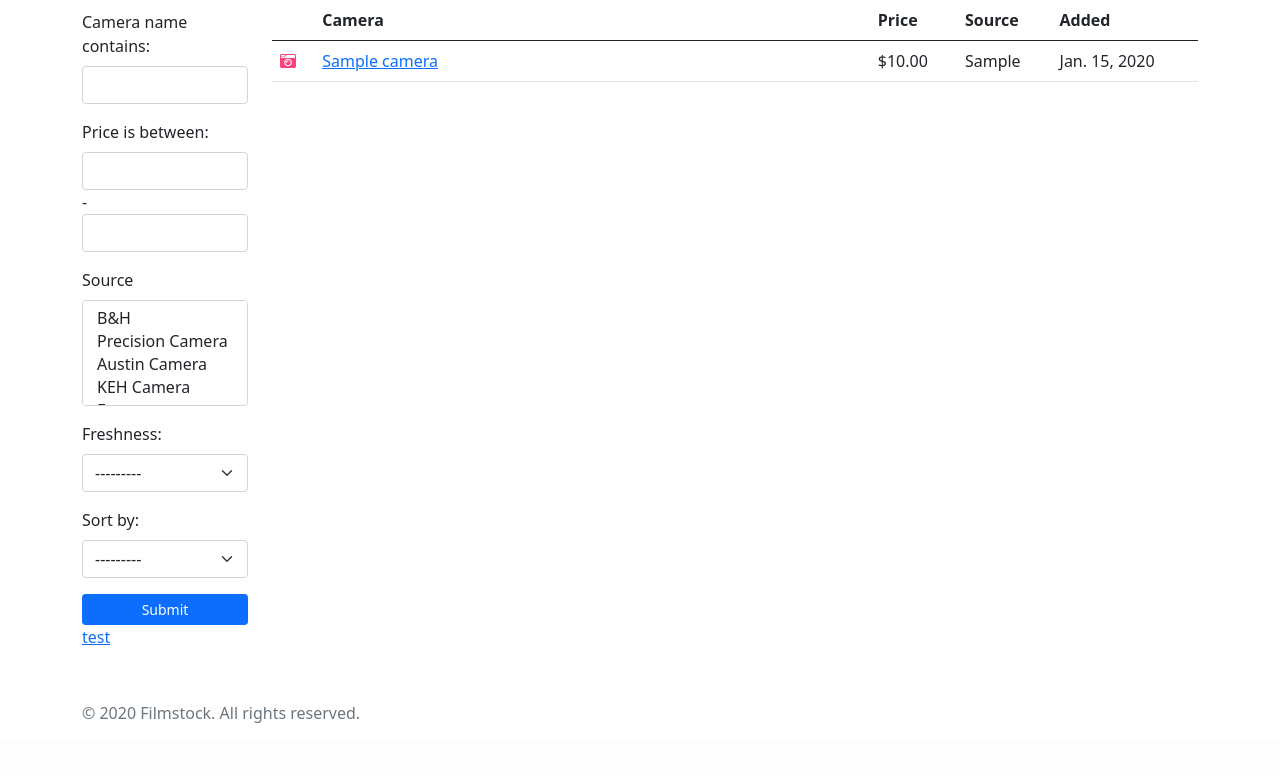
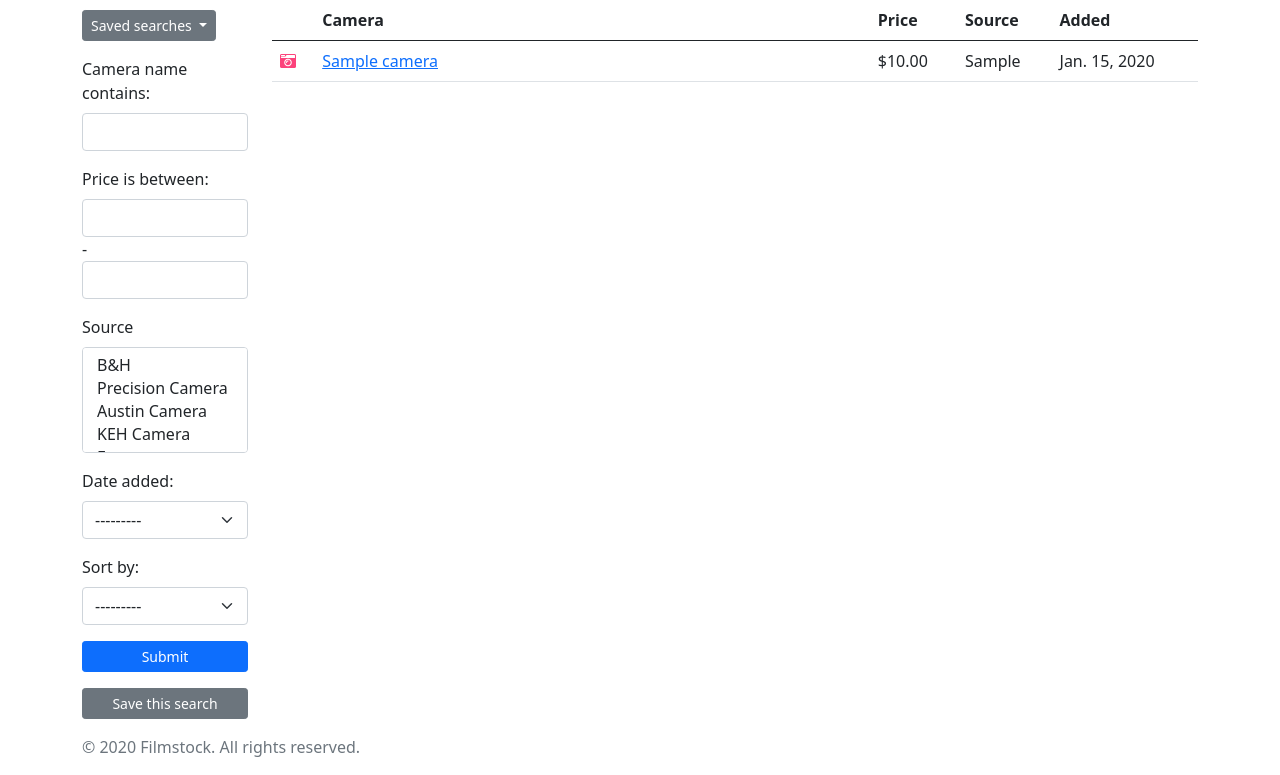
Before and after one commit to abohw/filmstock, a Django app: page /cameras in a window 1280 px wide. Shown: the part 59-834 px from the top of the page. Before the commit the page ends 782 px from the top, so only its background shows below. Run offline with Django 3.2, Linux system fonts and the light colour scheme; a user stored in the database is signed in; tables that the repository leaves empty hold one stand-in row (values such as "Sample post"); some libraries are stand-ins or nearby versions.

```diff
--- a/templates/base.html
+++ b/templates/base.html
@@ -44,7 +44,7 @@
               <a class="nav-link" href="/" style="color: #4b4b4b; font-size: 18px;">Home</a>
             </li>
             <li class="nav-item">
-              <a class="nav-link" href="{% url 'cameras' %}" style="color: #4b4b4b; font-size: 18px;">Cameras</a>
+              <a class="nav-link" href="{% url 'cameras' %}?new=True" style="color: #4b4b4b; font-size: 18px;">Cameras</a>
             </li>
             <li class="nav-item">
               <a class="nav-link" href="{% url 'film' %}" style="color: #4b4b4b; font-size: 18px;">Film</a>
--- a/templates/cameras.html
+++ b/templates/cameras.html
@@ -11,6 +11,21 @@
 
       <div class="col-2 me-auto order-first" style="margin-top:10px;">
 
+        {% if user.searches.all %}
+          <div class="dropdown">
+            <button class="btn btn-secondary btn-sm dropdown-toggle" type="button" id="dropdownMenuButton" data-bs-toggle="dropdown" aria-expanded="false">
+              Saved searches
+            </button>
+            <ul class="dropdown-menu" aria-labelledby="dropdownMenuButton">
+              {% for search in user.searches.all %}
+              <li><a class="dropdown-item" href="/cameras?{{ search.url }}">{{ search.name }}</a></li>
+              {% endfor %}
+            </ul>
+          </div>
+        {% endif %}
+
+        <p></p>
+
         <form action="" method="get">
           {{ cameras.form|crispy }}
           <div class="d-grid gap-2">
@@ -18,7 +33,11 @@
           </div>
         </form>
 
-        <a href="/save?{{ request.GET.urlencode }}">test</a>
+        <p></p>
+
+        <div class="d-grid gap-2">
+          <a class="btn btn-secondary btn-sm" href="/save?{{ request.GET.urlencode }}" role="button">Save this search</a>
+        </div>
 
       </div>
 
--- a/templates/save-search.html
+++ b/templates/save-search.html
@@ -1,14 +1,12 @@
 {% extends 'base.html' %}
 {% load crispy_forms_tags %}
-
-{% block title %}Save Search{% endblock %}
-
 {% block content %}
 
   <h2>Save Search</h2>
   <form method="post">
     {% csrf_token %}
-      <p>{{ form|crispy }}</p>
+    <p>What's a good name for your search?</p>
+    {{ save|crispy }}
     <button class="btn btn-primary" type="submit">Save</button>
   </form>
 
--- a/vch/settings.py
+++ b/vch/settings.py
@@ -24,7 +24,7 @@ BASE_DIR = Path(__file__).resolve().parent.parent
 SECRET_KEY = os.getenv('SECRET_KEY')
 
 # SECURITY WARNING: don't run with debug turned on in production!
-DEBUG = True
+DEBUG = False
 
 ALLOWED_HOSTS = [
     '127.0.0.1',
--- a/web/models.py
+++ b/web/models.py
@@ -34,9 +34,9 @@ class CameraFilter(django_filters.FilterSet):
         ('etsy', 'Etsy'),
     ))
 
-    new = django_filters.ChoiceFilter(label='Freshness:', choices=(
-        (True, 'Fresh Only'),
-        (True + False, 'Show All'),
+    new = django_filters.ChoiceFilter(label='Date added:', choices=(
+        (True, 'Last 7 days'),
+        (True + False, 'Show all'),
     ))
 
     sort = django_filters.OrderingFilter(
@@ -46,7 +46,7 @@ class CameraFilter(django_filters.FilterSet):
             ('price', 'Price (Low to High)'),
             ('source', 'Source (A to Z)'),
             ('-source', 'Source (Z to A)'),
-            ('new', 'Freshest'),
+            ('-createdAt', 'Recently added'),
         ),
         fields=(
             ('price', 'price'),
@@ -56,16 +56,16 @@ class CameraFilter(django_filters.FilterSet):
         field_labels={
             'price': 'Price',
             'source': 'Source',
-            'new': 'Freshness',
+            'new': 'Recently added',
         }
     )
 
     class Meta:
         model = Camera
-        fields = ['name', 'price', 'source', 'new',]
+        fields = ['name', 'price', 'source',]
 
 class savedSearch(models.Model):
-    hunter = models.ForeignKey(Hunter, on_delete=models.CASCADE, related_name='searches')
+    hunter = models.ForeignKey(Hunter, blank=True, on_delete=models.CASCADE, related_name='searches')
     name = models.CharField(max_length=255, blank=True, default=None, null=True)
     terms = models.CharField(max_length=255, blank=True, default=None, null=True)
     source = models.CharField(max_length=255, blank=True, default=None, null=True)
--- a/web/views.py
+++ b/web/views.py
@@ -38,7 +38,7 @@ def saveSearch(request):
             newSearch.hunter = request.user
             newSearch.save()
 
-            return HttpResponseRedirect(reverse_lazy('cameras') + '?' + form['url'])
+            return HttpResponseRedirect(reverse_lazy('cameras') + '?' + newSearch.url)
 
         else: raise Http404
 
@@ -54,4 +54,4 @@ def saveSearch(request):
         }
         form = savedSearchForm(initial=data)
 
-    return render(request, 'save-search.html', {'form': form})
+    return render(request, 'save-search.html', {'save': form})
```
Also changed, not shown: web/migrations/0011_auto_20201230_1508.py (added), web/migrations/0012_auto_20201230_1509.py (added), web/migrations/0013_auto_20201230_1509.py (added).
